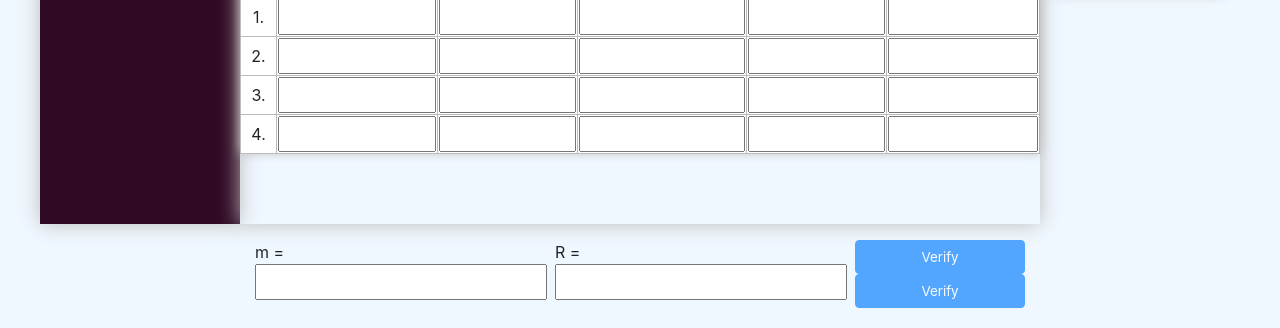
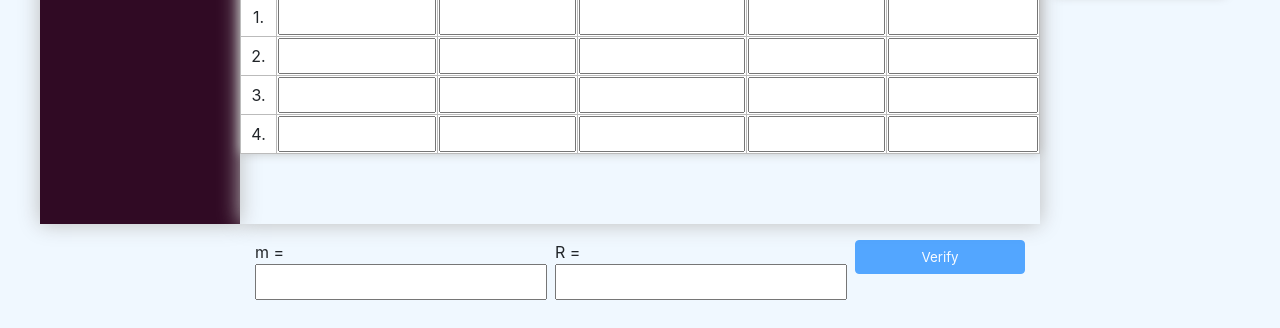
Before and after one commit to virtual-labs/exp-condenser-leakage-method-iitk, a plain HTML site: page experiment/simulation/index.html in a window 1280 px wide. Shown: the part 670-998 px from the top of the page. Drawn offline with Linux system fonts and the light colour scheme.

Commit message:
update data

```diff
--- a/experiment/simulation/index.html
+++ b/experiment/simulation/index.html
@@ -159,8 +159,6 @@
 
                 <button class="btn btn-primary started" id="varify" onclick="varify(this);">Verify</button>
 
-                <button class="btn btn-primary started" id="varify" onclick="varify(this);">Verify</button>
-
             </div>
         </div>
     </div>
```
